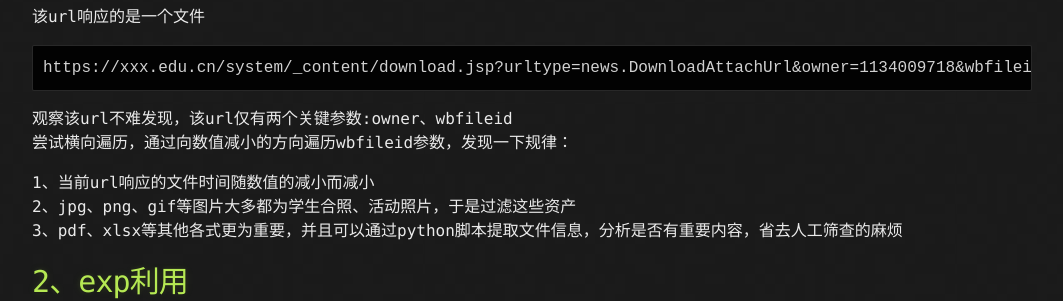
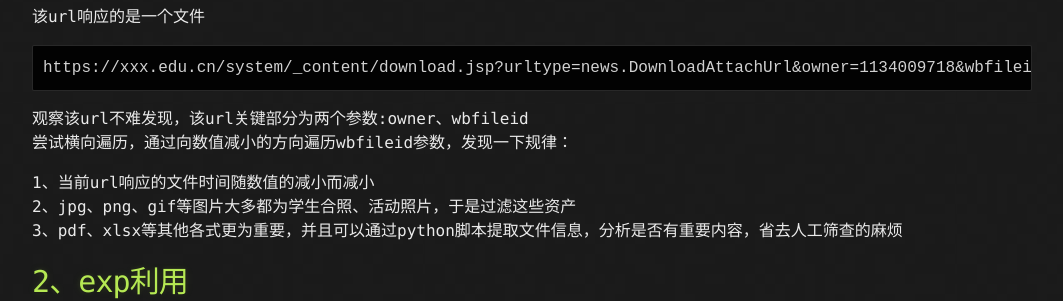
Before and after one commit to Leeyangee/leeyangee.github.io, a Jekyll site: the page built from _posts/2023-06-14-SRC实战-非典型渗透-某教育资产敏感信息泄漏提证书.md, in a window 1280 px wide. Shown: the part 429-730 px from the top of the page, without its empty margins (108-1171 px from the left). Built offline with Jekyll 4.4.1, drawn with Linux system fonts in a browser that asks for light colours.

Commit message:
Update 2023-06-14-SRC实战-非典型渗透-某教育资产敏感信息泄漏提证书.md

````diff
--- a/_posts/2023-06-14-SRC实战-非典型渗透-某教育资产敏感信息泄漏提证书.md
+++ b/_posts/2023-06-14-SRC实战-非典型渗透-某教育资产敏感信息泄漏提证书.md
@@ -15,7 +15,7 @@ published: true
 ```
 https://xxx.edu.cn/system/_content/download.jsp?urltype=news.DownloadAttachUrl&owner=1134009718&wbfileid=712323
 ```
-观察该url不难发现，该url仅有两个关键参数:owner、wbfileid
+观察该url不难发现，该url关键部分为两个参数:owner、wbfileid
 尝试横向遍历，通过向数值减小的方向遍历wbfileid参数，发现一下规律：
 
 1、当前url响应的文件时间随数值的减小而减小
````
